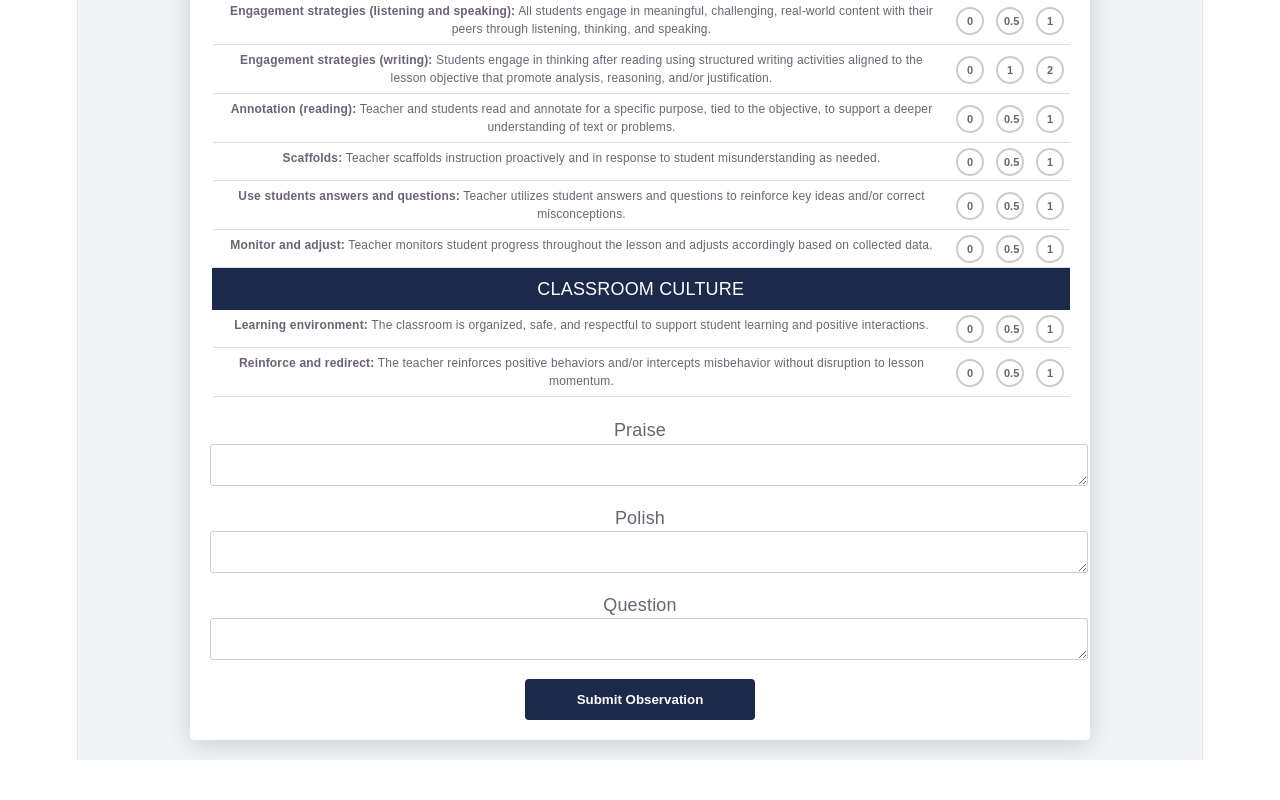
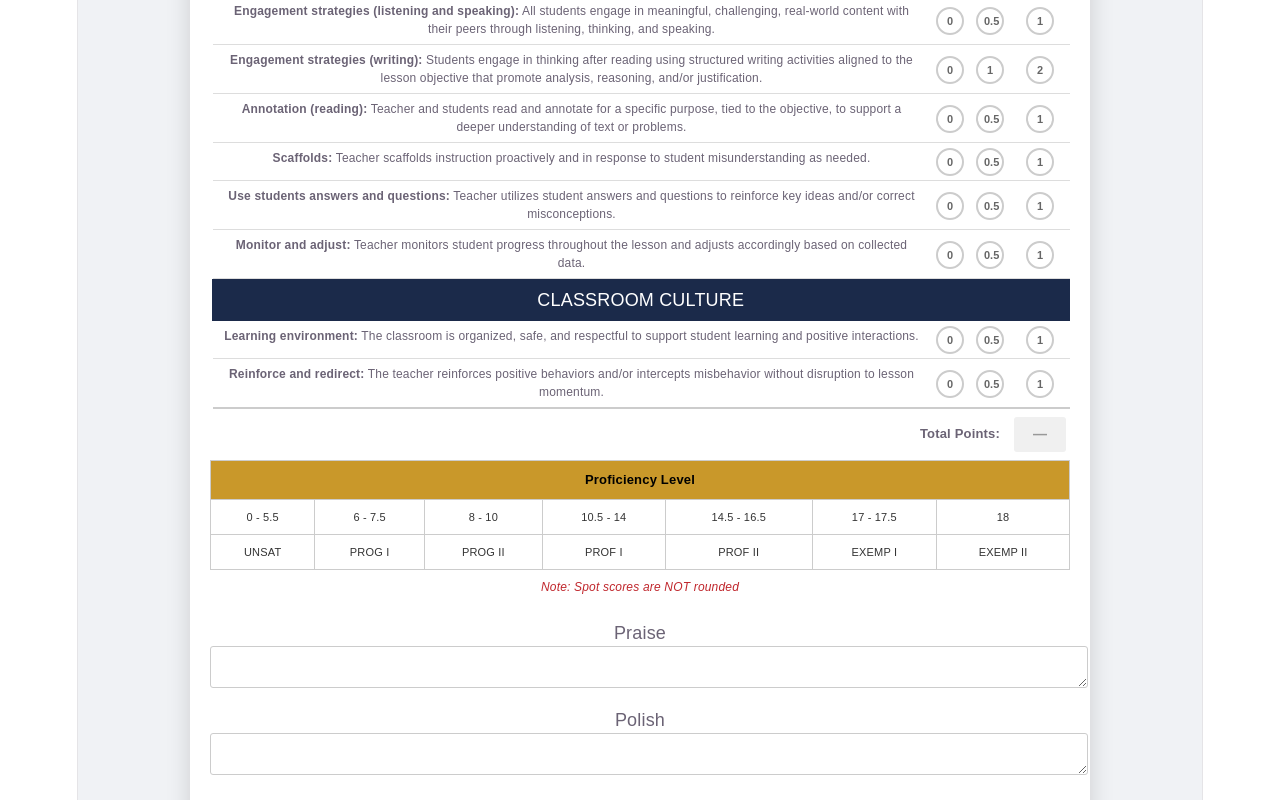
Before and after one commit to jamescureton/tisd-spot-check-form, a React (Vite) app: page / in a window 1280 px wide. Shown: the part 896-1696 px from the top of the page. Before the commit the page ends 1656 px from the top, so only its background shows below. Built offline with nearby package versions, Linux system fonts and the light colour scheme; no server answers.

Commit message:
added total and proficiency level back

```diff
--- a/src/App.tsx
+++ b/src/App.tsx
@@ -392,6 +392,16 @@ const payload = {
 
   const campusOptions = Object.keys(campusTeacherMap).sort();
 
+  const PROFICIENCY_BANDS = [
+    { range: "0 - 5.5",   label: "UNSAT" },
+    { range: "6 - 7.5",   label: "PROG I" },
+    { range: "8 - 10",    label: "PROG II" },
+    { range: "10.5 - 14", label: "PROF I" },
+    { range: "14.5 - 16.5", label: "PROF II" },
+    { range: "17 - 17.5", label: "EXEMP I" },
+    { range: "18",        label: "EXEMP II" },
+  ];
+
   return (
     <div style={{ fontFamily: "Arial, sans-serif", background: "#f0f2f5", minHeight: "100vh", padding: "20px 0" }}>
       <div style={{ maxWidth: 900, margin: "0 auto", background: WHITE, boxShadow: "0 4px 24px rgba(0,0,0,0.15)", borderRadius: 4, overflow: "hidden" }}>
@@ -503,7 +513,7 @@ const payload = {
           </div>
 
           {/* Rubric table */}
-          <table style={{ width: "100%", borderCollapse: "collapse", marginBottom: 20 }}>
+          <table style={{ width: "100%", borderCollapse: "collapse", marginBottom: 0 }}>
             <tbody>
               <tr style={{ background: "#e8eef5" }}>
                 <td style={{ padding: "5px 10px", fontSize: 11, fontWeight: "bold", color: "#333" }}>
@@ -519,8 +529,75 @@ const payload = {
               {INSTRUCTION.map((item) => <ScoreRow key={item.id} item={item} value={scores[item.id] || null} onChange={handleScoreChange} hasError={!!errors[item.id]} />)}
               <tr><td colSpan={4} style={{ background: NAVY, color: WHITE, textAlign: "center", padding: 8 }}>CLASSROOM CULTURE</td></tr>
               {CULTURE.map((item) => <ScoreRow key={item.id} item={item} value={scores[item.id] || null} onChange={handleScoreChange} hasError={!!errors[item.id]} />)}
+
+              {/* Total Points row */}
+              <tr style={{ borderTop: "2px solid #ccc" }}>
+                <td colSpan={3} style={{ padding: "8px 10px", fontSize: 13, fontWeight: "bold", textAlign: "right" }}>
+                  Total Points:
+                </td>
+                <td style={{ textAlign: "center", padding: "8px 4px" }}>
+                  <div style={{
+                    background: answeredCount > 0 ? GOLD : "#f0f0f0",
+                    color: answeredCount > 0 ? "#000" : "#999",
+                    fontWeight: "bold",
+                    fontSize: 14,
+                    borderRadius: 3,
+                    padding: "4px 8px",
+                    minWidth: 36,
+                    display: "inline-block",
+                  }}>
+                    {answeredCount > 0 ? totalPoints : "—"}
+                  </div>
+                </td>
+              </tr>
             </tbody>
           </table>
+
+          {/* Proficiency Level table */}
+          <table style={{ width: "100%", borderCollapse: "collapse", marginBottom: 4, border: "1px solid #ccc" }}>
+            <tbody>
+              <tr>
+                <td colSpan={7} style={{ background: GOLD, color: "#000", textAlign: "center", padding: "6px 10px", fontWeight: "bold", fontSize: 13 }}>
+                  Proficiency Level
+                </td>
+              </tr>
+              <tr>
+                {PROFICIENCY_BANDS.map((band) => (
+                  <td key={band.label} style={{
+                    textAlign: "center",
+                    padding: "4px 2px",
+                    fontSize: 11,
+                    border: "1px solid #ccc",
+                    background: answeredCount > 0 && proficiency.label === band.label ? proficiency.color : "transparent",
+                    color: answeredCount > 0 && proficiency.label === band.label ? WHITE : "#333",
+                    fontWeight: answeredCount > 0 && proficiency.label === band.label ? "bold" : "normal",
+                  }}>
+                    {band.range}
+                  </td>
+                ))}
+              </tr>
+              <tr>
+                {PROFICIENCY_BANDS.map((band) => (
+                  <td key={band.label} style={{
+                    textAlign: "center",
+                    padding: "4px 2px",
+                    fontSize: 11,
+                    border: "1px solid #ccc",
+                    background: answeredCount > 0 && proficiency.label === band.label ? proficiency.color : "transparent",
+                    color: answeredCount > 0 && proficiency.label === band.label ? WHITE : "#333",
+                    fontWeight: answeredCount > 0 && proficiency.label === band.label ? "bold" : "normal",
+                  }}>
+                    {band.label}
+                  </td>
+                ))}
+              </tr>
+            </tbody>
+          </table>
+
+          {/* Rounding note */}
+          <div style={{ textAlign: "center", color: RED, fontSize: 12, fontStyle: "italic", marginBottom: 20, marginTop: 2 }}>
+            Note: Spot scores are NOT rounded
+          </div>
 
           {/* Praise / Polish / Question */}
           {([["Praise", praise, setPraise], ["Polish", polish, setPolish], ["Question", question, setQuestion]] as [string, string, React.Dispatch<React.SetStateAction<string>>][]).map(([label, val, setter]) => (
```
